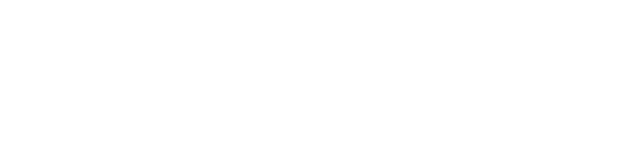
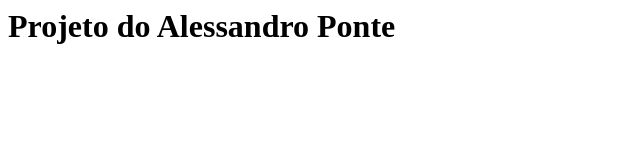
Before and after one commit to alessandrosponte/meu-site, a plain HTML site: page index.html in a window 1280 px wide. Shown: the whole page, without its empty margins (0-640 px from the left). Drawn offline with Linux system fonts and the light colour scheme.

Commit message:
Título da página

```diff
--- a/index.html
+++ b/index.html
@@ -3,5 +3,6 @@
 <head>
 </head>
 <body>
+<h1>Projeto do Alessandro Ponte</h1>
 </body>
 </html
```
